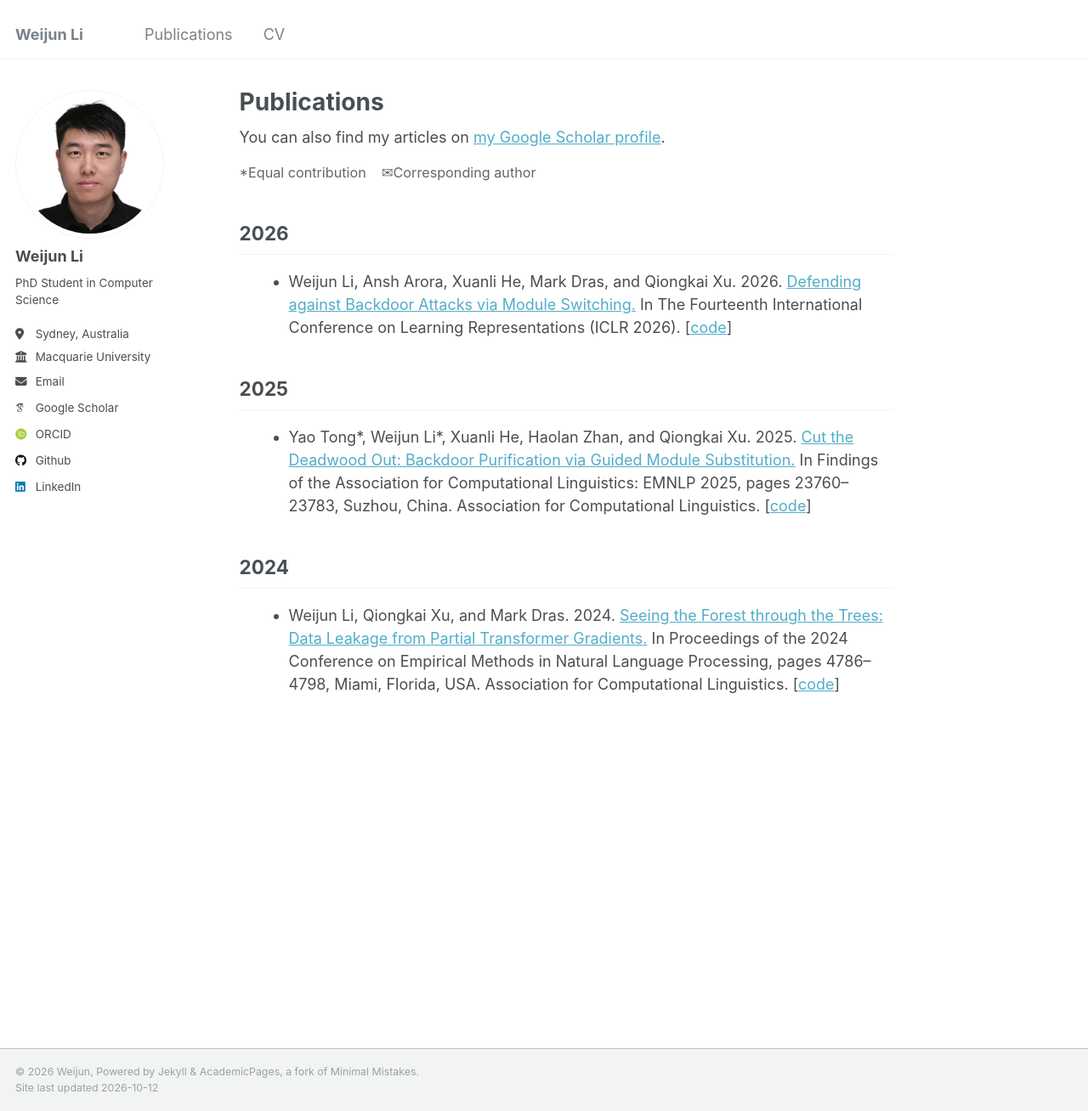
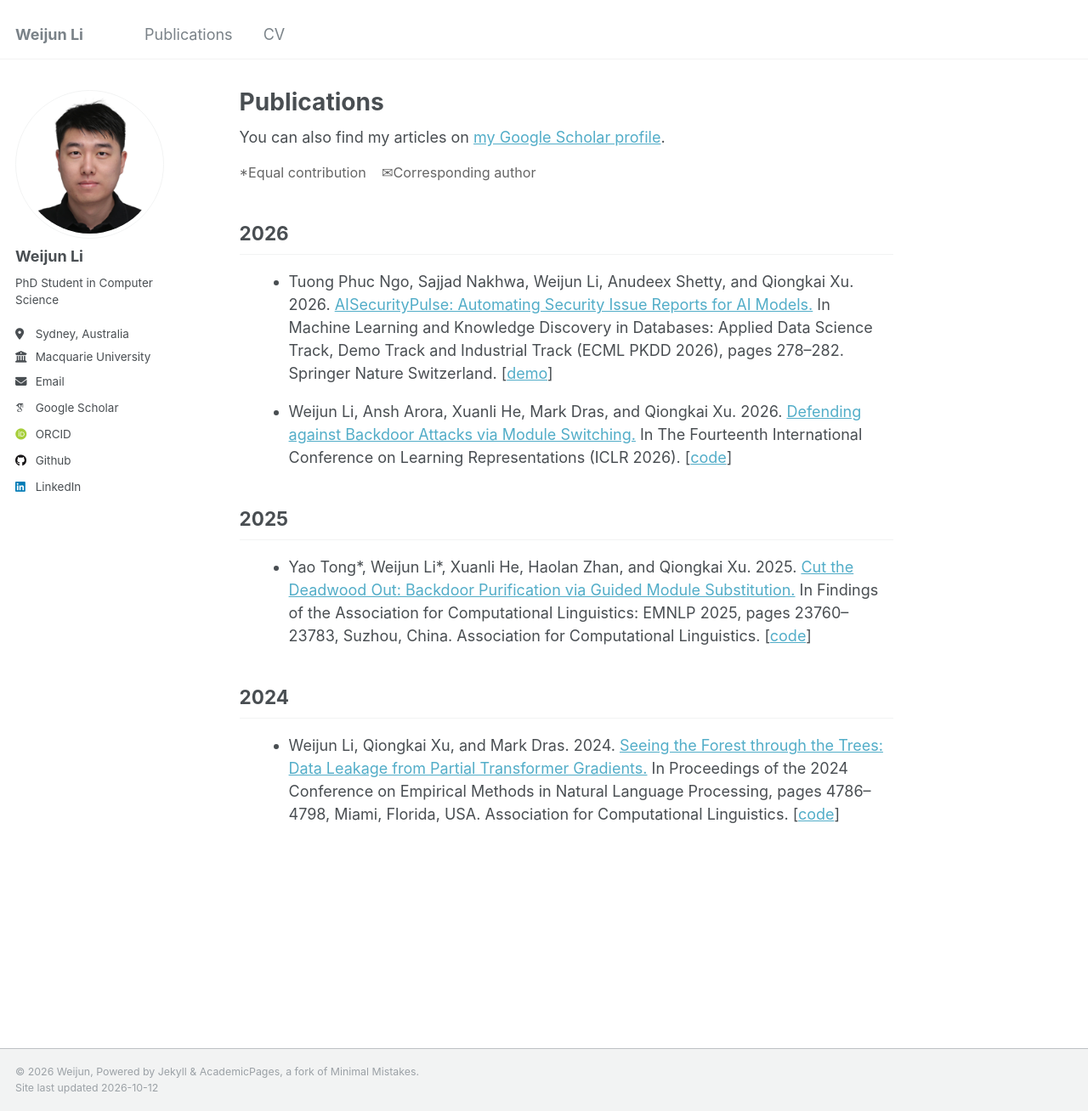
Before and after one commit to weijun-l/weijun-l.github.io, a Jekyll site: the page built from _pages/publications.md, in a window 1280 px wide and 1308 px high. Shown: the whole window at 85% size. Built offline with Jekyll 4.4.1, drawn with Linux system fonts in a browser that asks for light colours; some web fonts are replaced.

Commit message:
update publication page

```diff
--- a/_pages/publications.md
+++ b/_pages/publications.md
@@ -32,6 +32,7 @@ author_profile: true
 ## 2026
 
 <ul class="publications">
+  <li>Tuong Phuc Ngo, Sajjad Nakhwa, Weijun Li, Anudeex Shetty, and Qiongkai Xu. 2026. <a href="https://link.springer.com/chapter/10.1007/978-3-032-37685-5_17">AISecurityPulse: Automating Security Issue Reports for AI Models.</a> In Machine Learning and Knowledge Discovery in Databases: Applied Data Science Track, Demo Track and Industrial Track (ECML PKDD 2026), pages 278–282. Springer Nature Switzerland. [<a href="https://ndstab.github.io/aisecuritypulse/">demo</a>]</li>
   <li>Weijun Li, Ansh Arora, Xuanli He, Mark Dras, and Qiongkai Xu. 2026. <a href="https://openreview.net/forum?id=ieCOL2YAqv">Defending against Backdoor Attacks via Module Switching.</a> In The Fourteenth International Conference on Learning Representations (ICLR 2026). [<a href="https://github.com/weijun-l/module-switching-defense">code</a>]</li>
 </ul>
 
```
